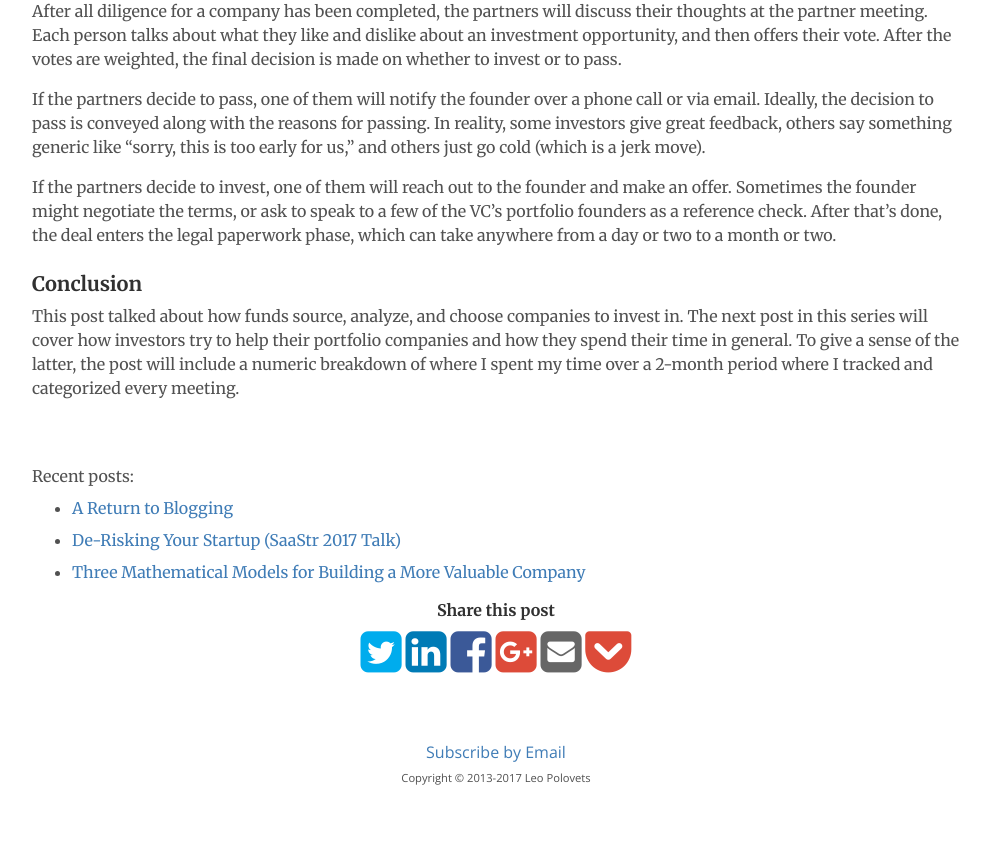
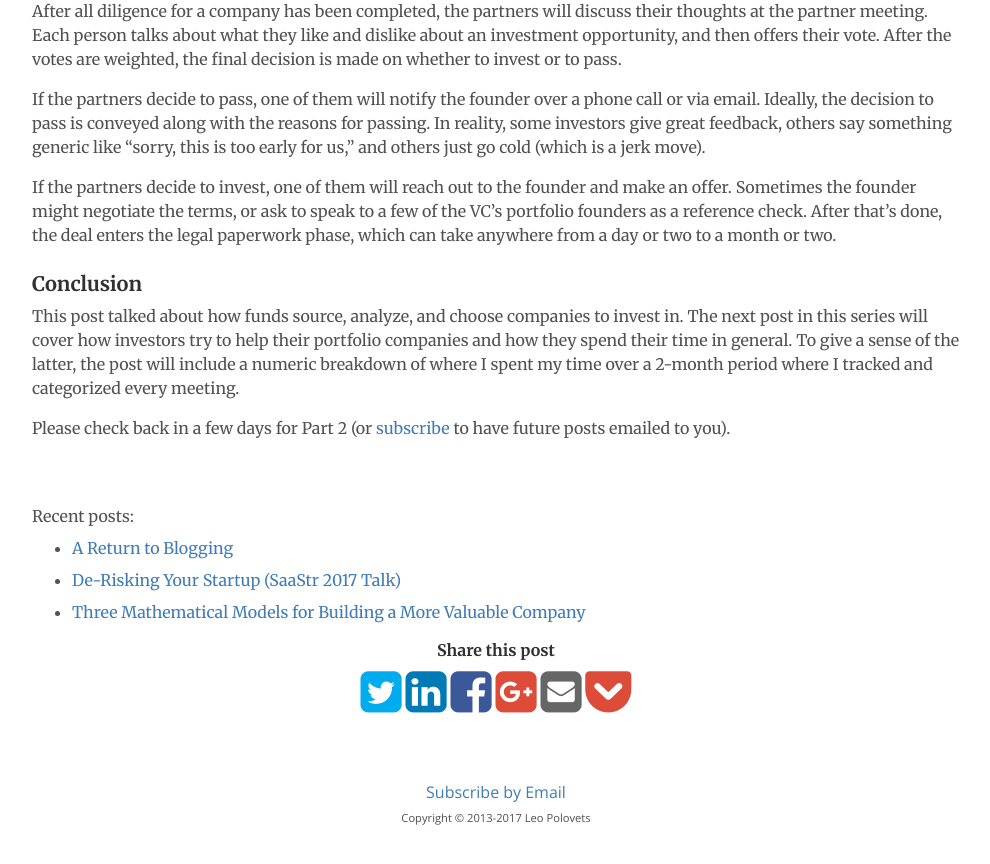
Before and after one commit to codingvc/codingvc, a Jekyll site: the page built from _posts/2017-08-16-behind-the-scenes-at-a-vc-fund-part-1-deals-deals-deals.markdown, in a window 1280 px wide and 900 px high, scrolled down 4292 px. Shown: the top 864 px of the window, without its empty margins (144-1134 px from the left). Built offline with Jekyll 4.4.1, drawn with Linux system fonts in a browser that asks for light colours; nearby versions of some CDN libraries; Markdown is read by kramdown in place of the engine named in the settings; comment, search, counter and statistics services are not loaded.

Commit message:
adding subscribe link

```diff
--- a/_posts/2017-08-16-behind-the-scenes-at-a-vc-fund-part-1-deals-deals-deals.markdown
+++ b/_posts/2017-08-16-behind-the-scenes-at-a-vc-fund-part-1-deals-deals-deals.markdown
@@ -121,3 +121,5 @@ If the partners decide to invest, one of them will reach out to the founder and
 
 ### Conclusion
 This post talked about how funds source, analyze, and choose companies to invest in. The next post in this series will cover how investors try to help their portfolio companies and how they spend their time in general. To give a sense of the latter, the post will include a numeric breakdown of where I spent my time over a 2-month period where I tracked and categorized every meeting.
+
+Please check back in a few days for Part 2 (or <a href="http://eepurl.com/csSezP" target="_blank">subscribe</a> to have future posts emailed to you).
```
